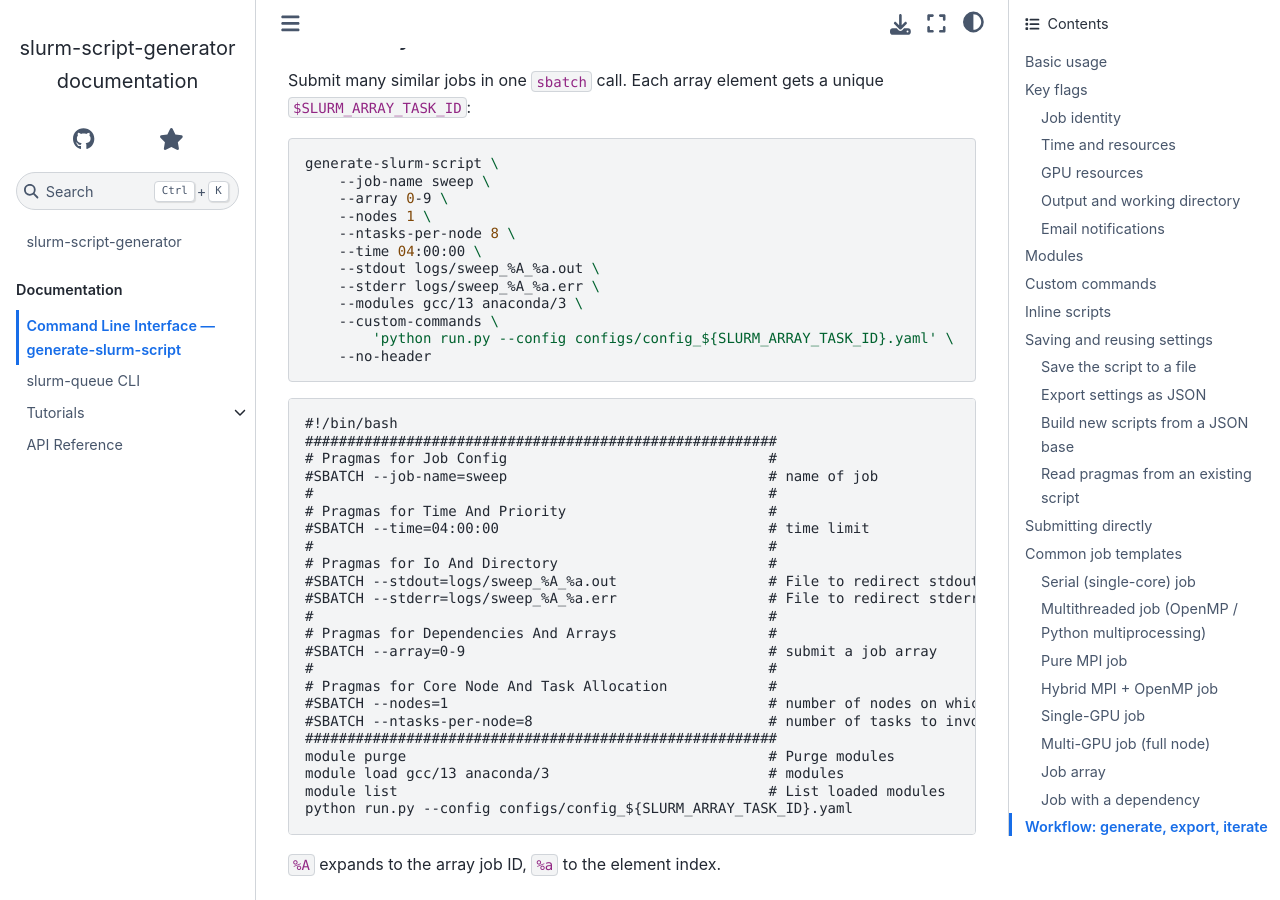
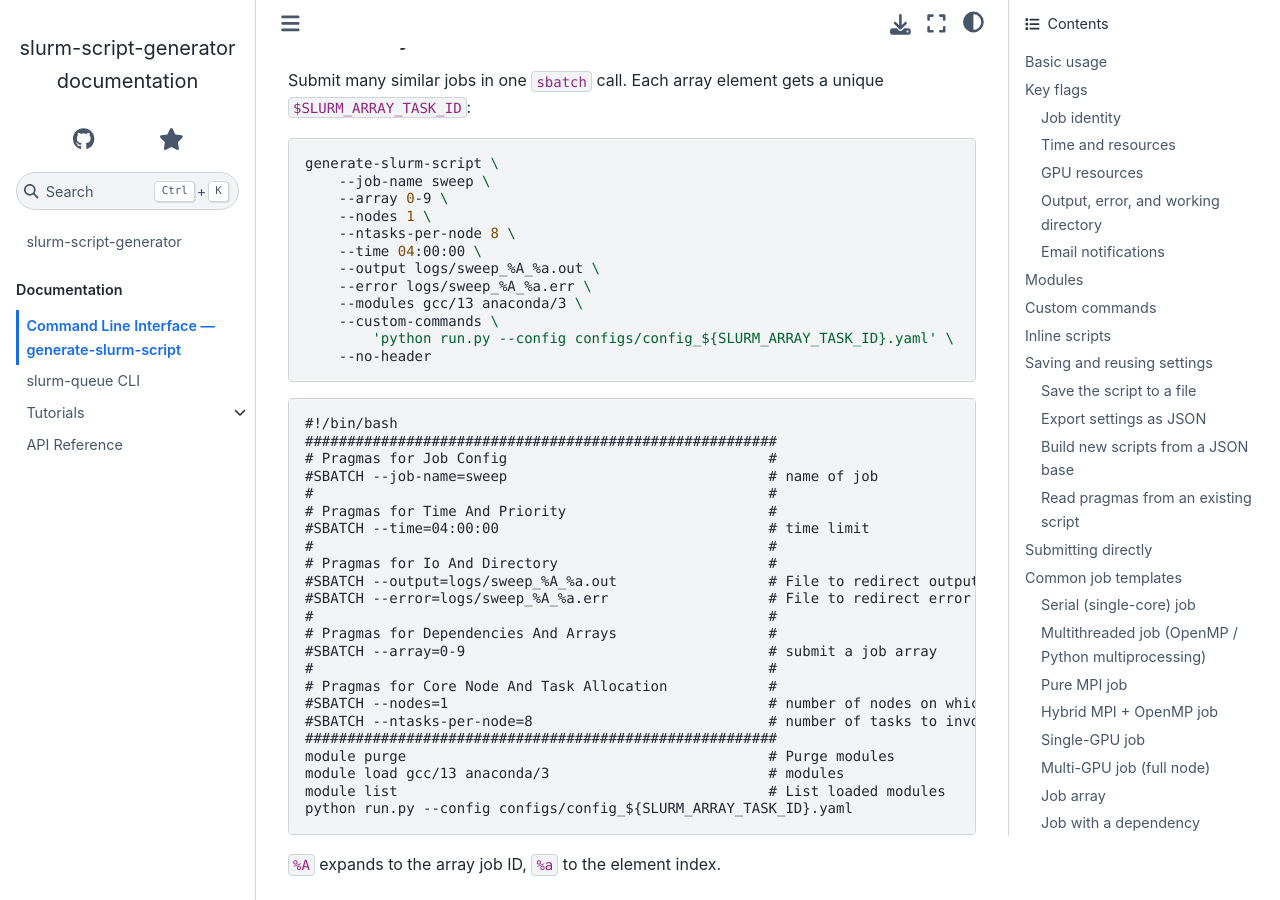
Before and after one commit to max-models/slurm-script-generator, a Sphinx documentation site: the page built from docs/source/cli.md, in a window 1280 px wide and 900 px high, scrolled down 17778 px. Built offline with Sphinx 7.4.7 and the Sphinx Book theme 1.1.4, drawn with Linux system fonts in a browser that asks for light colours; some of the changed text lies outside the part shown.

Commit message:
Replaced stderr/stdout in the docs and tests

````diff
--- a/docs/source/api/_autosummary/slurm_script_generator.pragmas.rst
+++ b/docs/source/api/_autosummary/slurm_script_generator.pragmas.rst
@@ -30,7 +30,7 @@ slurm\_script\_generator.pragmas
       Deadline
       Delay_boot
       Dependency
-      Disable_stdout_job_summary
+      Disable_output_job_summary
       Distribution
       Exclude
       Exclusive_mcs
@@ -86,8 +86,8 @@ slurm\_script\_generator.pragmas
       Signal
       Sockets_per_node
       Spread_job
-      Stderr
-      Stdout
+      Error
+      Output
       Switches
       Thread_spec
       Threads_per_core
--- a/docs/source/cli.md
+++ b/docs/source/cli.md
@@ -15,7 +15,7 @@ generate-slurm-script [SBATCH flags] [--modules ...] [--custom-commands ...]
 
 ## Basic usage
 
-Print a script to stdout:
+Print a script:
 
 ``` bash
 generate-slurm-script --nodes 2 --ntasks-per-node 16 --time 04:00:00
@@ -306,10 +306,10 @@ generate-slurm-script \
     #SBATCH --gres=gpu:a100:1                              # required generic resources
     ########################################################
 
-### Output and working directory
+### Output, error, and working directory
 
-By default SLURM writes stdout and stderr to `slurm-<jobid>.out`. Use
-these flags to control where output goes:
+By default SLURM writes output and error to `slurm-<jobid>.out`. Use
+these flags to control where job output goes:
 
 <table>
 <colgroup>
@@ -326,15 +326,15 @@ these flags to control where output goes:
 </thead>
 <tbody>
 <tr>
-<td><code>--stdout FILE</code></td>
+<td><code>--output FILE</code></td>
 <td><code>-o</code></td>
-<td>Redirect stdout (<code>%j</code> = job ID, <code>%x</code> = job
+<td>Redirect output (<code>%j</code> = job ID, <code>%x</code> = job
 name)</td>
 </tr>
 <tr>
-<td><code>--stderr FILE</code></td>
+<td><code>--error FILE</code></td>
 <td><code>-e</code></td>
-<td>Redirect stderr</td>
+<td>Redirect error</td>
 </tr>
 <tr>
 <td><code>--chdir PATH</code></td>
@@ -348,8 +348,8 @@ name)</td>
 generate-slurm-script \
     --job-name my_job \
     --nodes 1 --ntasks-per-node 4 \
-    --stdout logs/my_job_%j.out \
-    --stderr logs/my_job_%j.err \
+    --output logs/my_job_%j.out \
+    --error logs/my_job_%j.err \
     --chdir /scratch/my_project \
     --no-header
 ```
@@ -361,8 +361,8 @@ generate-slurm-script \
     #                                                      #
     # Pragmas for Io And Directory                         #
     #SBATCH --chdir=/scratch/my_project                    # change working directory
-    #SBATCH --stdout=logs/my_job_%j.out                    # File to redirect stdout (%%x=jobname, %%j=jobid)
-    #SBATCH --stderr=logs/my_job_%j.err                    # File to redirect stderr (%%x=jobname, %%j=jobid)
+    #SBATCH --output=logs/my_job_%j.out                    # File to redirect output (%%x=jobname, %%j=jobid)
+    #SBATCH --error=logs/my_job_%j.err                     # File to redirect error (%%x=jobname, %%j=jobid)
     #                                                      #
     # Pragmas for Core Node And Task Allocation            #
     #SBATCH --nodes=1                                      # number of nodes on which to run
@@ -1011,8 +1011,8 @@ generate-slurm-script \
     --nodes 1 \
     --ntasks-per-node 8 \
     --time 04:00:00 \
-    --stdout logs/sweep_%A_%a.out \
-    --stderr logs/sweep_%A_%a.err \
+    --output logs/sweep_%A_%a.out \
+    --error logs/sweep_%A_%a.err \
     --modules gcc/13 anaconda/3 \
     --custom-commands \
         'python run.py --config configs/config_${SLURM_ARRAY_TASK_ID}.yaml' \
@@ -1028,8 +1028,8 @@ generate-slurm-script \
     #SBATCH --time=04:00:00                                # time limit
     #                                                      #
     # Pragmas for Io And Directory                         #
-    #SBATCH --stdout=logs/sweep_%A_%a.out                  # File to redirect stdout (%%x=jobname, %%j=jobid)
-    #SBATCH --stderr=logs/sweep_%A_%a.err                  # File to redirect stderr (%%x=jobname, %%j=jobid)
+    #SBATCH --output=logs/sweep_%A_%a.out                  # File to redirect output (%%x=jobname, %%j=jobid)
+    #SBATCH --error=logs/sweep_%A_%a.err                   # File to redirect error (%%x=jobname, %%j=jobid)
     #                                                      #
     # Pragmas for Dependencies And Arrays                  #
     #SBATCH --array=0-9                                    # submit a job array
````
Also changed, not shown: README.md (+6 -6 lines), docs/source/cli.qmd (+10 -10 lines), 5 other files.
